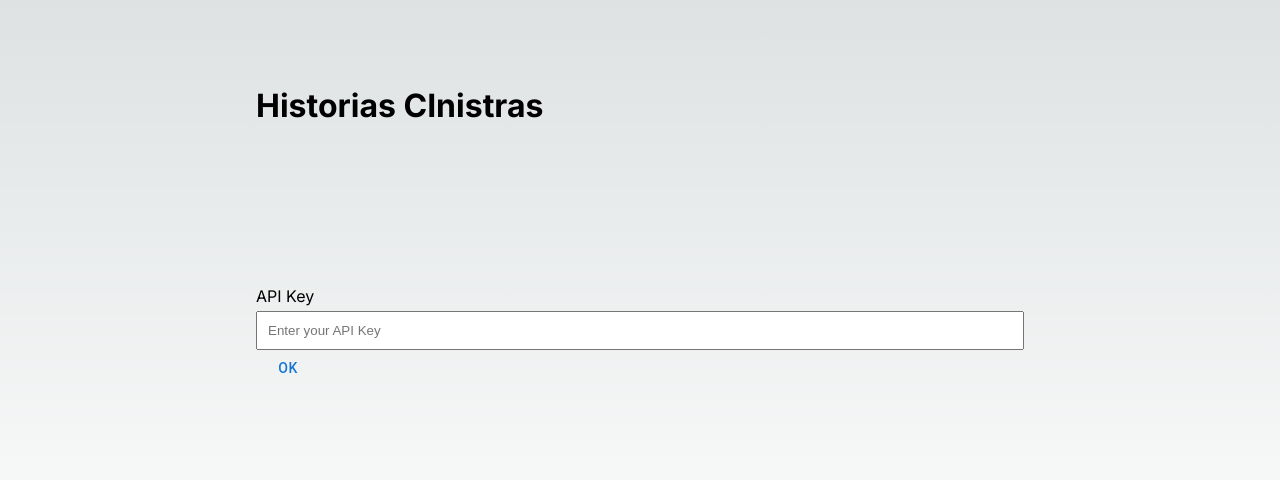
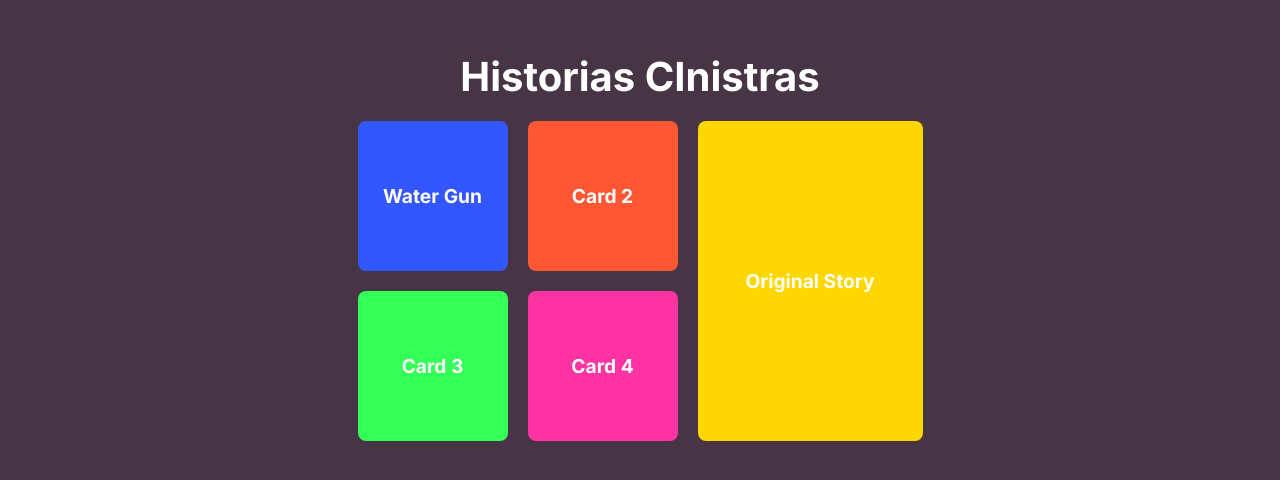
Before and after one commit to Thijalves/historias-cinistras, a Next.js app: page / in a window 1280 px wide. Shown: the part 154-634 px from the top of the page. Built offline with nearby package versions, Linux system fonts and the light colour scheme.

Commit message:
feat: add menu to root page

```diff
--- a/src/app/page.tsx
+++ b/src/app/page.tsx
@@ -1,50 +1,89 @@
 'use client'
 
-import './home/style.css'
-import styles from "./home/home_styles.module.css";
-import globalstate from '@/globalstate';
 import { useState } from "react";
 import { Button } from "@mui/material";
 import { useRouter } from 'next/navigation';
+import styles from "./page_styles.module.css";
+import globalstate from "@/globalstate";
+
+const cardColors = [ "#3357FF", "#FF5733", "#33FF57", "#FF33A1", "gold"];
+const cardTitles = ["Water Gun", "Card 2", "Card 3", "Card 4", "Original Story"];
+const cardDescriptions = [
+    "A man took a seat at the bar and asked the barkeeper for a glass of water. After giving Philip his water, the barkeeper pulled out a gun and pointed it at the his head. The man never drank his glass of water. He thanked the barkeeper and left.",
+    "Description for Card 2",
+    "Description for Card 3",
+    "Description for Card 4",
+    "A Completely new story generated by LLM, more specifically GPT-4o. This story is unique and has never been told before.",
+];
 
 export default function RootPg() {
-    const [apiKey, setApiKey] = useState('');
-    const router = useRouter()
+    const [selectedCard, setSelectedCard] = useState<number | null>(null);
+    const [apiKey, setApiKey] = useState<string>('');
+    const router = useRouter();
 
-    const handleApiKeyChange = (e: any) => {
+    const handleApiKeyChange = (e: React.ChangeEvent<HTMLInputElement>) => {
         setApiKey(e.target.value);
     }
 
-    const navigateToHome = function () {
+    const navigateToHome = () => {
         globalstate.apiKey = apiKey;
-        router.push('/home')
+        router.push('/home');
+    }
+
+    const handleCardClick = (index: number) => {
+        setSelectedCard(index);
+    }
+
+    const closeCard = () => {
+        setSelectedCard(null);
     }
 
     return (
-        <div className="wrapped-page">
-            <div className="main">
-                <h1 className='title'>Historias CInistras</h1>
+        <div className={styles.wrappedPage}>
+            <div className={styles.main}>
+                <h1 className={styles.title}>Historias CInistras</h1>
+                <div className={styles.cardsContainer}>
+                    {cardColors.slice(0, 4).map((color, index) => (
+                        <div
+                            key={index}
+                            className={styles.card}
+                            style={{ backgroundColor: color }}
+                            onClick={() => handleCardClick(index)}
+                        >
+                            <h2 className={styles.cardTitle}>{cardTitles[index]}</h2>
+                        </div>
+                    ))}
+                    <div
+                        className={`${styles.card} ${styles.specialCard}`}
+                        style={{ backgroundColor: cardColors[4] }}
+                        onClick={() => handleCardClick(4)}
+                    >
+                        <h2 className={styles.cardTitle}>{cardTitles[4]}</h2>
+                    </div>
+                </div>
 
-                <div className={styles.apiKeyWrapper}>
-                    <label htmlFor="apiKey" className={styles.apiKeyLabel}>
-                        API Key
-                    </label>
-
+                {selectedCard !== null && (
+                    <div className={styles.modalOverlay}>
+                        <div className={styles.modal}>
+                            <h2>{cardTitles[selectedCard]}</h2>
+                            <p>{cardDescriptions[selectedCard]}</p>
                             <input
-                        id="apiKey"
+                                id={`apiKey-${selectedCard}`}
                                 type="password"
                                 value={apiKey}
                                 onChange={handleApiKeyChange}
                                 placeholder="Enter your API Key"
                                 className={styles.apiKeyInput}
                             />
-
-                    <div className={styles.questionWrapper}>
-                        <Button className={styles.submitButton} onClick={() => navigateToHome()}>
-                            Ok
+                            <Button className={styles.submitButton} onClick={navigateToHome}>
+                                Start
+                            </Button>
+                            <Button className={styles.closeButton} onClick={closeCard}>
+                                Close
                             </Button>
                         </div>
                     </div>
+                )}
             </div>
         </div>
     );
--- /dev/null
+++ b/src/app/page_styles.module.css
@@ -0,0 +1,116 @@
+.wrappedPage {
+    display: flex;
+    justify-content: center;
+    align-items: center;
+    height: 100vh;
+    background-color: #473545;
+}
+
+.main {
+    text-align: center;
+}
+
+.title {
+    margin-bottom: 20px;
+    color: #fff;
+    font-size: 2.5em;
+    font-weight: bold;
+}
+
+.title .ia {
+    color: blue;
+}
+
+.title .cin {
+    color: red;
+}
+
+.cardsContainer {
+    display: grid;
+    grid-template-columns: repeat(2, 1fr) 1.5fr;
+    grid-template-rows: repeat(2, 1fr);
+    gap: 20px;
+    justify-content: center;
+    align-items: center;
+}
+
+.card {
+    width: 150px;
+    height: 150px;
+    display: flex;
+    justify-content: center;
+    align-items: center;
+    cursor: pointer;
+    transition: transform 0.3s ease;
+    border-radius: 8px;
+}
+
+.card:hover {
+    transform: scale(1.05);
+}
+
+.cardTitle {
+    color: #fff;
+    font-size: 1.2em;
+    text-align: center;
+}
+
+.specialCard {
+    grid-column: 3 / 4;
+    grid-row: 1 / 3;
+    height: 100%;
+    width: 100%;
+}
+
+.modalOverlay {
+    position: fixed;
+    top: 0;
+    left: 0;
+    width: 100%;
+    height: 100%;
+    display: flex;
+    justify-content: center;
+    align-items: center;
+    background-color: rgba(0, 0, 0, 0.7);
+}
+
+.modalOverlay p {
+    padding-top: 20px;
+    padding-bottom: 20px;
+}
+
+.modal {
+    background-color: #fff;
+    padding: 20px;
+    border-radius: 8px;
+    text-align: center;
+    max-width: 600px;
+}
+
+.apiKeyLabel {
+    display: block;
+    margin-bottom: 10px;
+    font-weight: bold;
+}
+
+.apiKeyInput {
+    padding: 10px;
+    margin-bottom: 10px;
+    border: 1px solid #ccc;
+    border-radius: 4px;
+    width: 100%;
+    box-sizing: border-box;
+}
+
+.submitButton {
+    margin-top: 10px;
+    background-color: #4CAF50;
+    color: #fff;
+}
+
+.closeButton {
+    margin-top: 10px;
+    background-color: #f44336;
+    color: #fff;
+    margin-left: 10px;
+}
```
Lines whose indentation alone changed are shown as unchanged.
